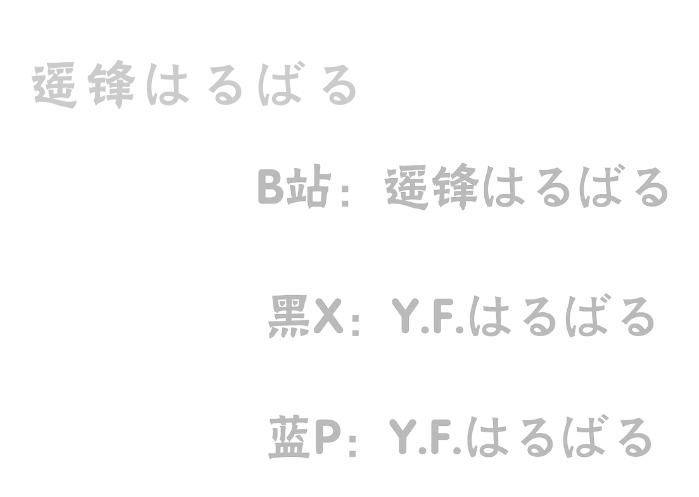
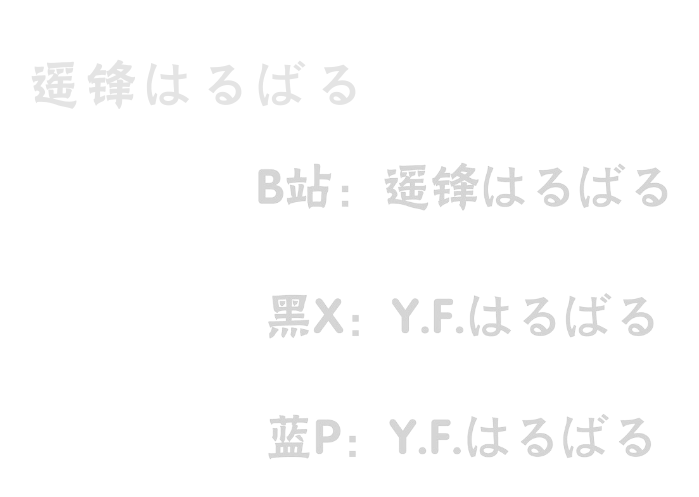
Before and after one commit to yaofengjun/ZZZ-Seed, a plain HTML site: page index.html in a window 1280 px wide. Shown: the part 2273-2770 px from the top of the page, without its empty margins (177-876 px from the left). Drawn offline with Linux system fonts and the light colour scheme.

Commit message:
Fade the contact text and watermark further

```diff
--- a/index.html
+++ b/index.html
@@ -42,7 +42,7 @@ body{
   display:flex;
   align-items:center;
   justify-content:center;
-  opacity:.92;
+  opacity:.6;                 /* 两侧联系方式：更淡一些 */
   pointer-events:none;
   z-index:2;
 }
@@ -59,6 +59,7 @@ body{
   display:none;
   width:min(420px, 78vw);
   margin:28px auto 8px;
+  opacity:.6;                 /* 手机端底部联系方式：和两侧同样淡 */
 }
 @media (max-width:1299px){
   .social-side{
@@ -160,8 +161,8 @@ h1{
   font-size:clamp(18px, 10vw, 50px);   /* 桌面 50px；手机屏窄自动缩小，避免被裁掉 */
   line-height:1.2;
   letter-spacing:.14em;
-  color:rgba(130,130,130,.42);          /* 淡灰、半透明 */
-  text-shadow:0 1px 2px rgba(255,255,255,.55);
+  color:rgba(150,150,150,.26);          /* 更淡的灰、更透明 */
+  text-shadow:0 1px 2px rgba(255,255,255,.35);
   pointer-events:none;
   user-select:none;
   -webkit-user-select:none;
```
